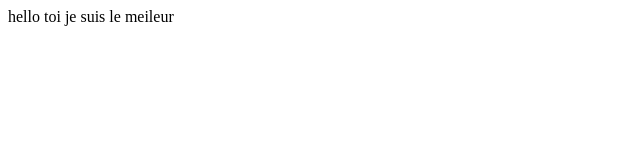
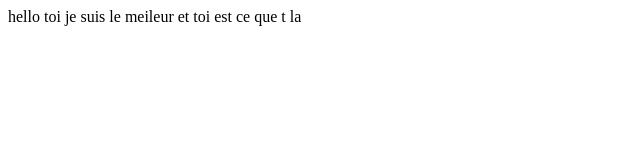
Before and after one commit to giksone/projet-essaye, a plain HTML site: page index.html in a window 1280 px wide. Shown: the whole page, without its empty margins (0-640 px from the left). Drawn offline with Linux system fonts and the light colour scheme.

Commit message:
Update index.html

```diff
--- a/index.html
+++ b/index.html
@@ -6,6 +6,6 @@
     <title>Document</title>
 </head>
 <body>
-    hello toi je suis le meileur
+    hello toi je suis le meileur et toi est ce que t la
 </body>
 </html>
```
